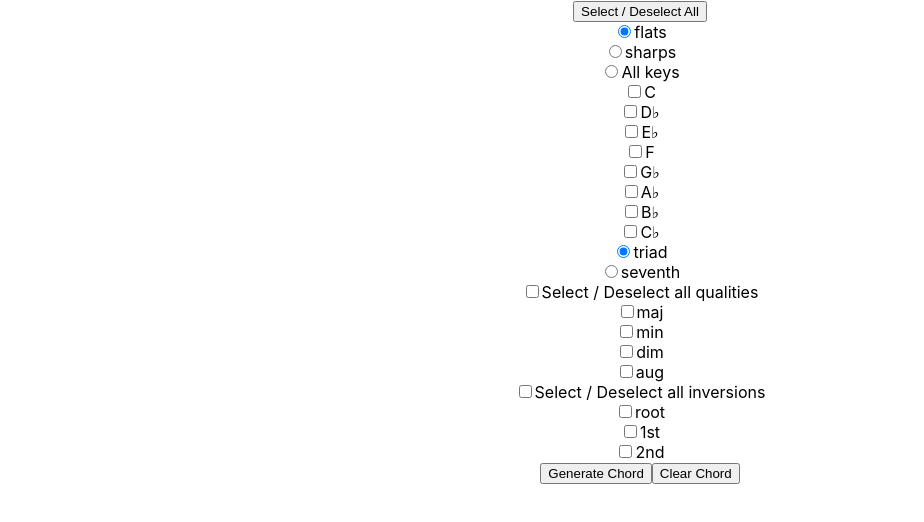
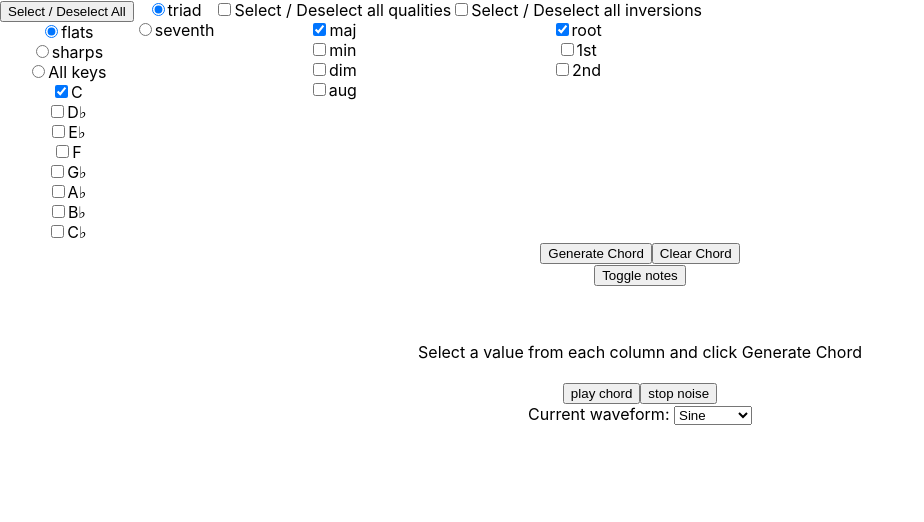
Before and after one commit to mkmatheson/chord-generator, a React (Create React App) app: page / in a window 1280 px wide. Shown: the top 522 px of the page, without its empty margins (0-924 px from the left). Built offline with nearby package versions, Linux system fonts and the light colour scheme.

Commit message:
add sound

```diff
--- a/src/App.css
+++ b/src/App.css
@@ -13,6 +13,11 @@
 }
 
 .chord {
+  display: flex;
+  flex-direction: row;
+}
+
+.builder {
   display: flex;
   flex-direction: row;
 }
--- a/src/App.tsx
+++ b/src/App.tsx
@@ -1,5 +1,5 @@
 import "./App.css";
-import React, { useEffect } from "react";
+import React, { useEffect, useRef } from "react";
 import Checkbox from "./components/Checkbox";
 import { useState } from "react";
 import {
@@ -10,26 +10,76 @@ import {
   chordTypes,
   chordQualitiesByType,
   inversionNames,
+  waveforms,
 } from "./const";
 import {
   generateAvailableKeys,
   generateChord,
   onItemClick,
+  playTone,
   selectKey,
 } from "./utils";
 import { ChordConfig, GeneratedKey, KeyNames } from "./types";
 import ResultChord from "./components/ResultChord";
 
 function App() {
+  // to read:
+  // https://developer.mozilla.org/en-US/docs/Web/API/AudioContext
+  // https://developer.mozilla.org/en-US/docs/Web/API/PeriodicWave
 
+  const audioContextRef = useRef<AudioContext>(null);
+  const mainGainNodeRef = useRef<GainNode>(null);
+  useEffect(() => {
+    audioContextRef.current = new AudioContext();
+    mainGainNodeRef.current = audioContextRef.current.createGain();
 
-  const [activeKeys, setActiveKeys] = useState<GeneratedKey[]>([]); // C, Db, Eb
+    mainGainNodeRef.current.connect(audioContextRef.current.destination);
+    mainGainNodeRef.current.gain.value = 0.1;
+  }, []);
+
+  console.log({ audioContextRef, mainGainNodeRef });
+
+  // let noteFreq = null;
+  // let customWaveform = null;
+  // let sineTerms = null;
+  // let cosineTerms = null;
+
+  // sineTerms = new Float32Array([0, 0, 1, 0, 1]);
+  // cosineTerms = new Float32Array(sineTerms.length);
+  // customWaveform = audioContext.createPeriodicWave(cosineTerms, sineTerms);
+
+  // TODO: select triads AND sevenths
+  // select enharmonic keys i.e. showEnharmonicKeysAs
+  // TODO: play chord on generate toggle
+  // TODO: bug: if F is selected and i switch to sharps, it doesn't unselect
+
+  const [activeKeys, setActiveKeys] = useState<GeneratedKey[]>([
+    { name: "C", accidental: 0 },
+  ]); // C, Db, Eb
   const [activeChordType, setActiveChordType] = useState<string>("triad"); // triad or seventh
   const [activeChord, setActiveChord] = useState<ChordConfig>({});
-  const [activeQualities, setActiveQualities] = useState<string[]>([]); // maj, min, dom
-  const [activeInversions, setActiveInversions] = useState<number[]>([]); // 0, 1, 2
+  const [activeQualities, setActiveQualities] = useState<string[]>(["maj"]); // maj, min, dom
+  const [activeInversions, setActiveInversions] = useState<number[]>([0]); // 0, 1, 2
   const [accidentalType, setAccidentalType] = useState<number>(-1); // # or b
   const [activeMode] = useState<string>("ionian");
+  const [waveForm] = useState<OscillatorType>("sine");
+  const [oscList, setOscList] = useState<OscillatorNode[]>([]);
+
+  // play chord when change
+  useEffect(() => {
+    setOscList(
+      activeChord.notes
+        ?.map((note) => {
+          return playTone({
+            freq: note.hz,
+            audioContext: audioContextRef.current,
+            waveFormType: waveForm,
+            gainNode: mainGainNodeRef.current,
+          });
+        })
+        .filter((osc) => !!osc) || []
+    );
+  }, [activeChord.notes, waveForm]);
 
   // show sharps or flats
   useEffect(() => {
@@ -46,6 +96,8 @@ function App() {
 
   return (
     <div className="App">
+      <section className="builder">
+        <div className="column">
           {/* Generate accidentals for notation */}
           <button
             onClick={() => {
@@ -117,6 +169,8 @@ function App() {
             }
             return undefined;
           })}
+        </div>
+        <div className="column">
           {/* Generate chord lengths */}
           {chordTypes.map((chordType: string) => (
             <div key={chordType}>
@@ -131,6 +185,8 @@ function App() {
               <label>{chordType}</label>
             </div>
           ))}
+        </div>
+        <div className="column">
           {/* Generate chord qualities */}
           <input
             type="checkbox"
@@ -148,7 +204,9 @@ function App() {
                 activeQualities.length <
                 chordQualitiesByType[activeChordType].length
               ) {
-            setActiveQualities(chordQualitiesByType[activeChordType].chords);
+                setActiveQualities(
+                  chordQualitiesByType[activeChordType].chords
+                );
               } else {
                 setActiveQualities([]);
               }
@@ -165,6 +223,8 @@ function App() {
               }}
             />
           ))}
+        </div>
+        <div className="column">
           {/* Generate chord inversions */}
           <input
             type="checkbox"
@@ -183,7 +243,9 @@ function App() {
                 chordInversionsByChordType[activeChordType].length
               ) {
                 setActiveInversions(
-              chordInversionsByChordType[activeChordType].map((_, idx) => idx)
+                  chordInversionsByChordType[activeChordType].map(
+                    (_, idx) => idx
+                  )
                 );
               } else {
                 setActiveInversions([]);
@@ -201,17 +263,22 @@ function App() {
               }
             />
           ))}
+        </div>
+      </section>
       {/* Generate and display chord */}
       <button
-        onClick={() =>
+        onClick={() => {
+          oscList.forEach((osc) => {
+            osc.stop();
+          });
           generateChord({
             activeKeys,
             activeInversions,
             activeQualities,
             activeChordType,
             setActiveChord,
-          })
-        }
+          });
+        }}
       >
         Generate Chord
       </button>
@@ -223,6 +290,28 @@ function App() {
         Clear Chord
       </button>
       <ResultChord activeChord={activeChord} />
+      <br />
+      <button onClick={() => {}}>play chord</button>
+      <button
+        onClick={() => {
+          oscList.forEach((osc) => {
+            osc.stop();
+          });
+        }}
+      >
+        stop noise
+      </button>
+      <br />
+      <div>
+        <span>Current waveform: </span>
+        <select name="waveform">
+          {waveforms.map((waveform) => (
+            <option key={waveform} value={waveform.toLowerCase()}>
+              {waveform}
+            </option>
+          ))}
+        </select>
+      </div>
     </div>
   );
 }
--- a/src/components/ResultChord.tsx
+++ b/src/components/ResultChord.tsx
@@ -1,11 +1,20 @@
-import React from "react";
+import React, { useState } from "react";
 import { accidentalSymbols } from "../const";
 import { ChordConfig } from "../types";
 
 const ResultChord = ({ activeChord }: { activeChord: ChordConfig }) => {
+  const [showNotes, setShowNotes] = useState(true);
   return (
     <div>
       <div className="chord"></div>
+      <button
+        onClick={() => {
+          setShowNotes((prevState) => !prevState);
+        }}
+      >
+        Toggle notes
+      </button>
+      <br />
       <span className="chordLetter">
         {activeChord?.tonic &&
           `${activeChord?.tonic.name}${accidentalSymbols[activeChord.tonic.accidental || 0]}`}
@@ -25,11 +34,17 @@ const ResultChord = ({ activeChord }: { activeChord: ChordConfig }) => {
           </span>
         )}
       </div>
-      <div>
-        {activeChord?.notes?.map(
-          (note) => ` ${note.name}${accidentalSymbols[note.accidental || 0]} `
-        )}
-      </div>
+      {showNotes && (
+        <div>
+          {activeChord?.notes?.map(
+            (note) => ` ${note.name}${accidentalSymbols[note.accidental || 0]} `
+          )}
+          <br />
+          {activeChord.tonic && activeChord.inversion && activeChord.notes
+            ? `${activeChord.inversionName} inversion`
+            : "Select a value from each column and click Generate Chord"}
+        </div>
+      )}
     </div>
   );
 };
--- a/src/const.ts
+++ b/src/const.ts
@@ -4,6 +4,21 @@ import { KeyNote } from "./types";
 // i.e. map C to A
 
 export const naturalKeys = ["C", "D", "E", "F", "G", "A", "B"];
+
+export const keyRelationToANatural = [
+  [-9, 3],
+  [-8, 4],
+  [-7, 5],
+  [-6, 6],
+  [-5, 7],
+  [-4, 8],
+  [-3, 9],
+  [-2, 10],
+  [-1, 11],
+  [0, 0],
+  [-11, 1],
+  [-10, 2],
+];
 
 export const keys = [
   [
@@ -34,6 +49,7 @@ export const keys = [
   [
     { key: "D", accidental: 1, modes: ["aeolian"] },
     { key: "E", accidental: -1, modes: ["ionian"] },
+    { key: "F", accidental: -2 },
   ],
   [
     { key: "F", accidental: -1 },
@@ -42,6 +58,7 @@ export const keys = [
   [
     { key: "E", accidental: 1 },
     { key: "F", accidental: 0, accidentalType: -1, modes: ["ionian"] },
+    { key: "G", accidental: -2 },
   ],
   [
     {
@@ -62,10 +79,12 @@ export const keys = [
   [
     { key: "G", accidental: 0, accidentalType: 1, modes: ["ionian"] },
     { key: "F", accidental: 2 },
+    { key: "A", accidental: -2 },
   ],
   [
     { key: "G", accidental: 1, modes: ["aeolian"] },
     { key: "A", accidental: -1, modes: ["ionian"] },
+    { key: "B", accidental: -3 },
   ],
   [
     { key: "A", accidental: 0, accidentalType: 1, modes: ["ionian"] },
@@ -151,6 +170,7 @@ export const accidentals = [
 ];
 
 export const accidentalSymbols: { [key: string]: string } = {
+  "-3": "𝄫♭",
   "-2": "𝄫",
   "-1": "♭",
   "0": "",
@@ -178,6 +198,8 @@ export const inversionNames: { [key: number]: string } = {
   2: "2nd",
   3: "3rd",
 };
+
+export const waveforms = ["Sine", "Square", "Sawtooth", "Triangle", "Custom"];
 
 // export const chordStructures: {
 //   [key: string]: { idx: number; intervals: Array<string> };
--- a/src/utils.ts
+++ b/src/utils.ts
@@ -4,6 +4,8 @@ import {
   chordInversionsByChordType,
   chordQualities,
   chordQualitiesByType,
+  inversionNames,
+  keyRelationToANatural,
   keys,
   naturalKeys,
 } from "./const";
@@ -39,7 +41,7 @@ export const selectKey = (
   key: KeyNames,
   accidentalType: number,
   selectedMode: string
-) => {
+): GeneratedKey | undefined => {
   let selectedKey: KeyNote =
     key.find((entry) => entry.accidental === 0 && !entry.isEnharmonic) ||
     blankKey;
@@ -54,6 +56,7 @@ export const selectKey = (
                 `${newKeyNote.name}${accidentalSymbols[newKeyNote.accidental || 0]}`
             )
             .join("/"),
+          accidental: 0,
           isEnharmonic: true,
         };
       } else {
@@ -100,13 +103,13 @@ export const generateChord = ({
   activeInversions,
   activeQualities,
   activeChordType,
-  setActiveChord
+  setActiveChord,
 }: {
   activeKeys: GeneratedKey[];
   activeInversions: Array<number>;
   activeQualities: Array<string>;
   activeChordType: string;
-  setActiveChord: React.Dispatch<React.SetStateAction<ChordConfig>>
+  setActiveChord: React.Dispatch<React.SetStateAction<ChordConfig>>;
 }) => {
   const chordConfig: ChordConfig = {};
 
@@ -125,7 +128,8 @@ export const generateChord = ({
       activeInversions[
         generateRandomArrayIdx(activeInversions.sort((a, b) => a - b).length)
       ];
-    const selectedInversion = activeInversions[inversionIdx];
+
+    chordConfig.inversionName = inversionNames[inversionIdx];
 
     chordConfig.inversion =
       chordInversionsByChordType[activeChordType][inversionIdx];
@@ -152,8 +156,6 @@ export const generateChord = ({
       )
     );
 
-    const chordLetters: Array<GeneratedKey> = [chordKey];
-
     // Set natural key scale
     const naturalKeyStartIdx = naturalKeys.findIndex(
       (key) => key === chordKey.name
@@ -161,6 +163,12 @@ export const generateChord = ({
     const naturalKeyLineup = shiftScale(naturalKeyStartIdx, naturalKeys);
     let naturalKeyIdx = 0;
 
+    // todo: find distance between Anatural and corresponding note
+
+    // const rootSpacing = naturalKeyLineup.
+    // const hzSpacings = []
+
+    const chordLetters: Array<GeneratedKey> = [chordKey];
     // find each key by iterating through the key array containing enharmonical equivalents
     // and select keys that match correct natural key names and semitone intervals
     chordQualities[quality].semiToneSpacing
@@ -169,15 +177,21 @@ export const generateChord = ({
         currentIdx = (currentIdx + spacing) % 12;
         naturalKeyIdx += 2;
 
-        const note = keys
-          .find((key, idx) =>
+        const noteIdx = keys.findIndex((key, idx) =>
           key.find(
             (keyName) =>
               keyName.key === naturalKeyLineup[naturalKeyIdx] &&
               currentIdx === idx
           )
-          )
-          ?.find((keyName) => keyName.key === naturalKeyLineup[naturalKeyIdx]);
+        );
+
+        console.log("noteIdx", noteIdx);
+        const note = keys[noteIdx]?.find(
+          (keyName) => keyName.key === naturalKeyLineup[naturalKeyIdx]
+        );
+
+        // RESUME: why does the hz only generate 880?
+        console.log(keyRelationToANatural[noteIdx]);
 
         if (note) {
           chordLetters.push({
@@ -188,26 +202,87 @@ export const generateChord = ({
       });
 
     let i = 0;
-    while (i < selectedInversion) {
+    while (i < inversionIdx) {
       const movedLetter = chordLetters.shift();
       if (movedLetter) {
         chordLetters.push(movedLetter);
       }
       i += 1;
     }
+
+    // TODO: A-flat keeps jumping up unnecessarily
+    // likely due to how I'm calculating the Ab
+
+    // Set natural key scale
+    const hzKeyStartIdx = naturalKeys.findIndex(
+      (key) => key === chordLetters[0].name
+    );
+    const hzKeyScale = shiftScale(hzKeyStartIdx, naturalKeys);
+    const A4idx = hzKeyScale.findIndex((key) => key === "A");
+
+    chordLetters.forEach((chordLetter) => {
+      const naturalKeyIdx = hzKeyScale.findIndex(
+        (key) => key === chordLetter.name
+      );
+      const hzOffset = naturalKeyIdx - A4idx <= 0 ? 0 : 1;
+      const keyIdx = keys.findIndex((key) =>
+        key.find(
+          (keyName) =>
+            keyName.key === chordLetter.name &&
+            chordLetter.accidental === keyName.accidental
+        )
+      );
+
+      chordLetter.hz =
+        440 * 2 ** ((0 + keyRelationToANatural[keyIdx][hzOffset]) / 12);
+    });
     chordConfig.notes = chordLetters;
+    console.log(chordLetters);
   }
   setActiveChord(chordConfig);
 };
 
-
-export const generateAvailableKeys = (accidentalType: number, activeMode: string) =>
+export const generateAvailableKeys = (
+  accidentalType: number,
+  activeMode: string
+) =>
   keys
     .map((key) => selectKey(key, accidentalType, activeMode))
     .filter((key) => {
       return (
         key?.name &&
-                ((accidentalType === 0 && !key.isEnharmonic) ||
-                  accidentalType !== 0)
+        ((accidentalType === 0 && !key.isEnharmonic) || accidentalType !== 0)
       );
     }) as GeneratedKey[];
+
+export const playTone = ({
+  freq = 0,
+  audioContext,
+  gainNode,
+  waveFormType,
+}: {
+  freq?: number;
+  audioContext: AudioContext | null;
+  gainNode: GainNode | null;
+  waveFormType: OscillatorType;
+}) => {
+  if(audioContext && gainNode){
+    const osc = audioContext.createOscillator();
+    osc.connect(gainNode);
+
+    // const type = wavePicker.options[wavePicker.selectedIndex].value;
+
+    // if (waveFormType === "custom") {
+    //   osc.setPeriodicWave(customWaveform);
+    // } else {
+    osc.type = waveFormType;
+    // }
+
+    osc.frequency.value = freq;
+    osc.start();
+
+    return osc;
+  }
+  return
+
+};
```
Also changed, not shown: src/types.ts (+7 -1 lines), 1 other file (tests, documents, lock files or other folders). Lines whose indentation alone changed are shown as unchanged.
